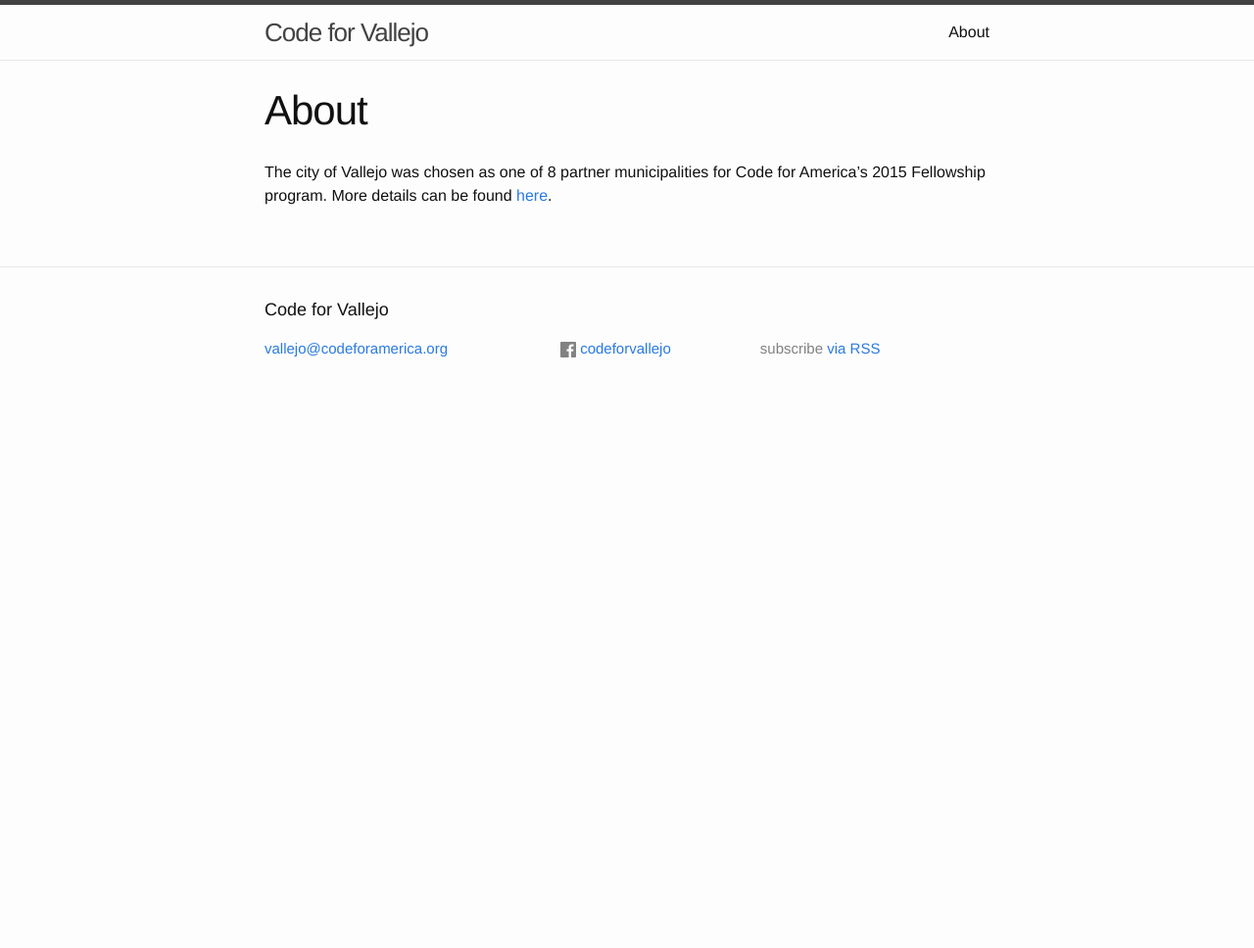
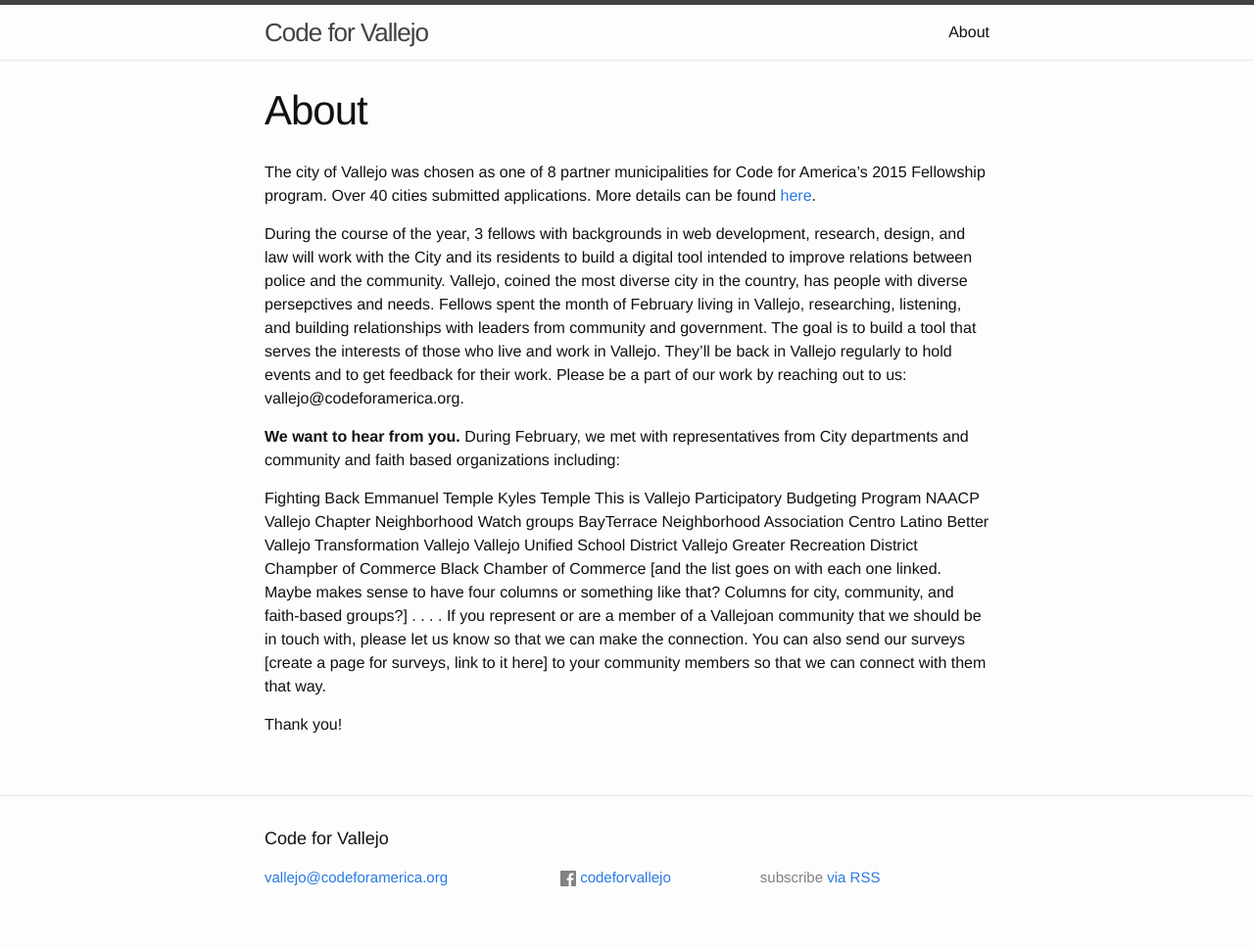
Before and after one commit to codeforamerica/code_for_vallejo, a Jekyll site: the page built from about.md, in a window 1280 px wide. Shown: the whole page at 98% size. Built offline with Jekyll 4.4.1, drawn with Linux system fonts in a browser that asks for light colours; before the commit the page ends 900 px from its top, so only the background shows below that.

Commit message:
Update about.md

```diff
--- a/about.md
+++ b/about.md
@@ -4,4 +4,30 @@
 permalink: /about/
 ---
 
-The city of Vallejo was chosen as one of 8 partner municipalities for Code for America's 2015 Fellowship program. More details can be found [here](http://www.codeforamerica.org/governments/vallejo/).
+The city of Vallejo was chosen as one of 8 partner municipalities for Code for America's 2015 Fellowship program. Over 40 cities submitted applications. More details can be found [here](http://www.codeforamerica.org/governments/vallejo/).
+
+During the course of the year, 3 fellows with backgrounds in web development, research, design, and law will work with the City and its residents to build a digital tool intended to improve relations between police and the community. Vallejo, coined the most diverse city in the country, has people with diverse persepctives and needs. Fellows spent the month of February living in Vallejo, researching, listening, and building relationships with leaders from community and government. The goal is to build a tool that serves the interests of those who live and work in Vallejo. They'll be back in Vallejo regularly to hold events and to get feedback for their work. Please be a part of our work by reaching out to us: vallejo@codeforamerica.org.
+
+<b>We want to hear from you.</b>
+During February, we met with representatives from City departments and community and faith based organizations including:
+
+Fighting Back
+Emmanuel Temple
+Kyles Temple
+This is Vallejo
+Participatory Budgeting Program
+NAACP Vallejo Chapter
+Neighborhood Watch groups
+BayTerrace Neighborhood Association
+Centro Latino
+Better Vallejo
+Transformation Vallejo
+Vallejo Unified School District
+Vallejo Greater Recreation District
+Champber of Commerce
+Black Chamber of Commerce
+[and the list goes on with each one linked. Maybe makes sense to have four columns or something like that? Columns for city, community, and faith-based groups?]
+. . . .
+If you represent or are a member of a Vallejoan community that we should be in touch with, please let us know so that we can make the connection. You can also send our surveys [create a page for surveys, link to it here] to your community members so that we can connect with them that way.
+
+Thank you!
```
